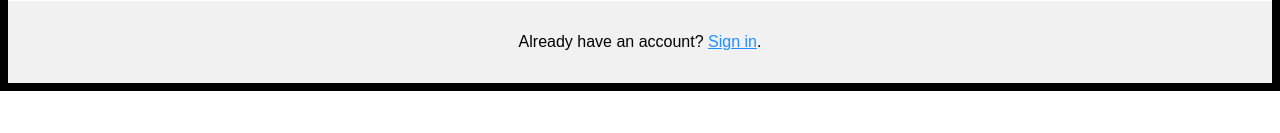
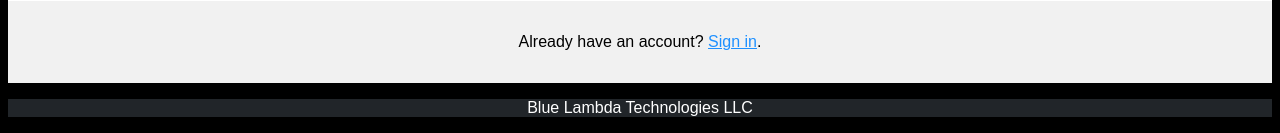
Before and after one commit to bluelambdatech/movies-point, a FastAPI app: page /register in a window 1280 px wide. Shown: the part 945-1078 px from the top of the page. Before the commit the page ends 1036 px from the top, so only its background shows below. Run offline with FastAPI, Linux system fonts and the light colour scheme.

Commit message:
updated the forgot_password.html

```diff
--- a/templates/contact-us.html
+++ b/templates/contact-us.html
@@ -62,6 +62,8 @@ input[type=submit]:hover {
     <input type="submit" value="Submit">
   </form>
 </div>
-
+  <footer>
+    <p>Blue Lambda Technologies LLC</p>
+  </footer>
 </body>
 </html>
--- a/templates/forgot_password.html
+++ b/templates/forgot_password.html
@@ -1,5 +1,11 @@
 <style>
 body {font-family: Arial, Helvetica, sans-serif;}
+footer {
+      width: 100%;
+      background-color: #212529;
+      color: white;
+      text-align: center;
+  }
 * {box-sizing: border-box;}
 
 /* Button used to open the contact form - fixed at the bottom of the page */
--- a/templates/register.html
+++ b/templates/register.html
@@ -3,6 +3,12 @@
 <head>
 <meta name="viewport" content="width=device-width, initial-scale=1">
 <style>
+footer {
+      width: 100%;
+      background-color: #212529;
+      color: white;
+      text-align: center;
+  }
 body {
   font-family: Arial, Helvetica, sans-serif;
   background-color: black;
@@ -110,4 +116,7 @@ a {
 </form>
 
 </body>
+  <footer>
+    <p>Blue Lambda Technologies LLC</p>
+  </footer>
 </html>
```
Also changed, not shown: templates/login.html (+7 -0 lines).
